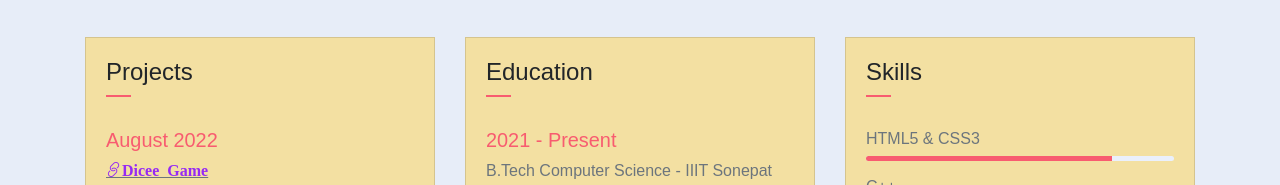
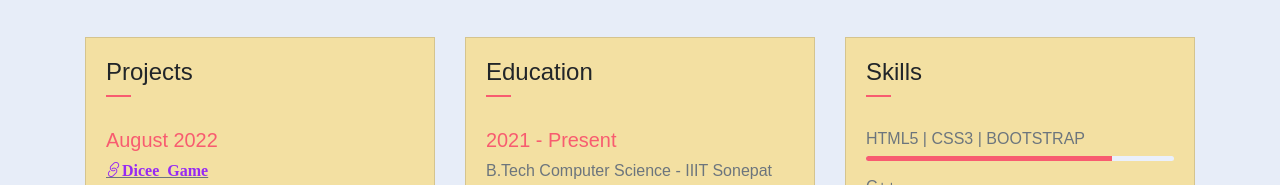
Before and after one commit to ss-coder30/Final-Portfolio, a plain HTML site: page index.html in a window 1280 px wide. Shown: the part 1260-1445 px from the top of the page. Drawn offline with Linux system fonts and the light colour scheme.

Commit message:
Update index.html

```diff
--- a/index.html
+++ b/index.html
@@ -191,7 +191,7 @@
                             </div>
                         </div>
                         <div class="card-body pb-2">
-                           <h6>HTML5 &amp; CSS3</h6>
+                           <h6>HTML5 | CSS3 | BOOTSTRAP</h6>
                             <div class="progress mb-3">
                                 <div class="progress-bar bg-danger" role="progressbar" style="width: 80%" aria-valuenow="25" aria-valuemin="0" aria-valuemax="100"></div>
                             </div>
```
